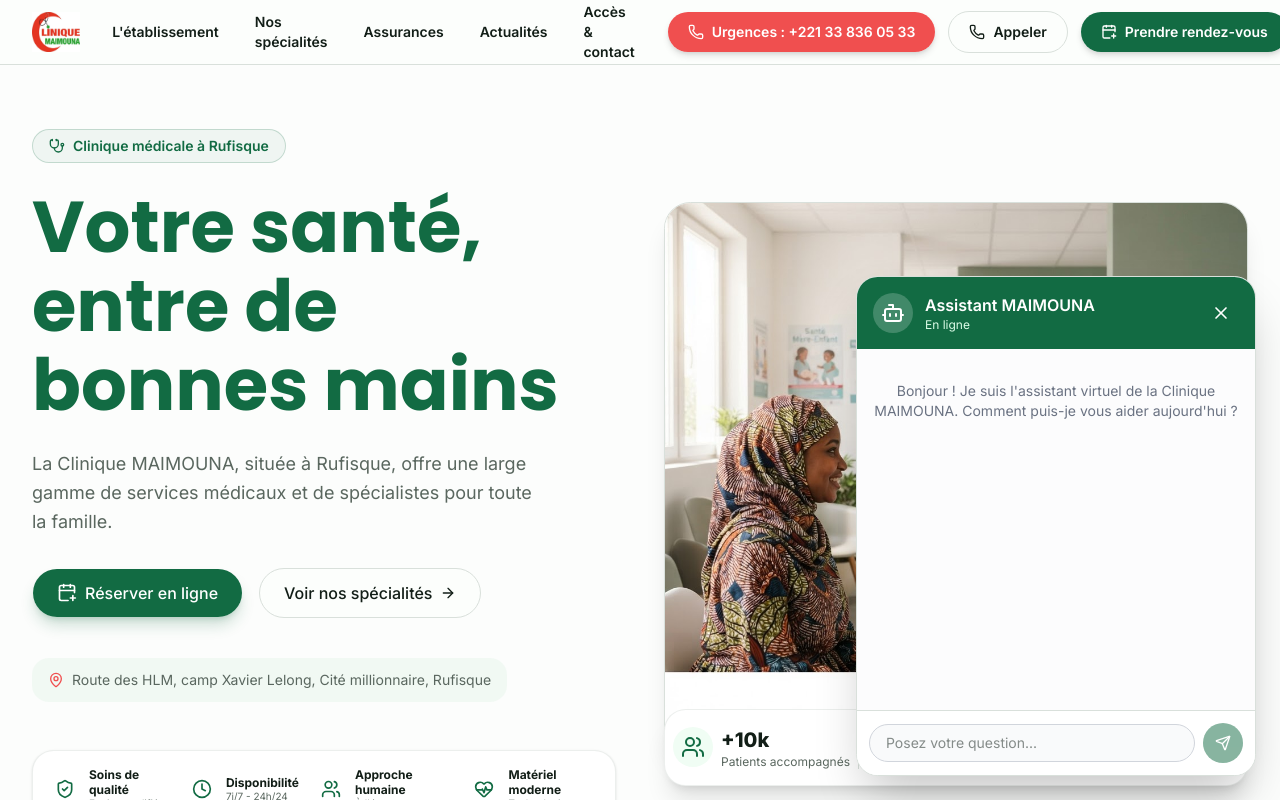
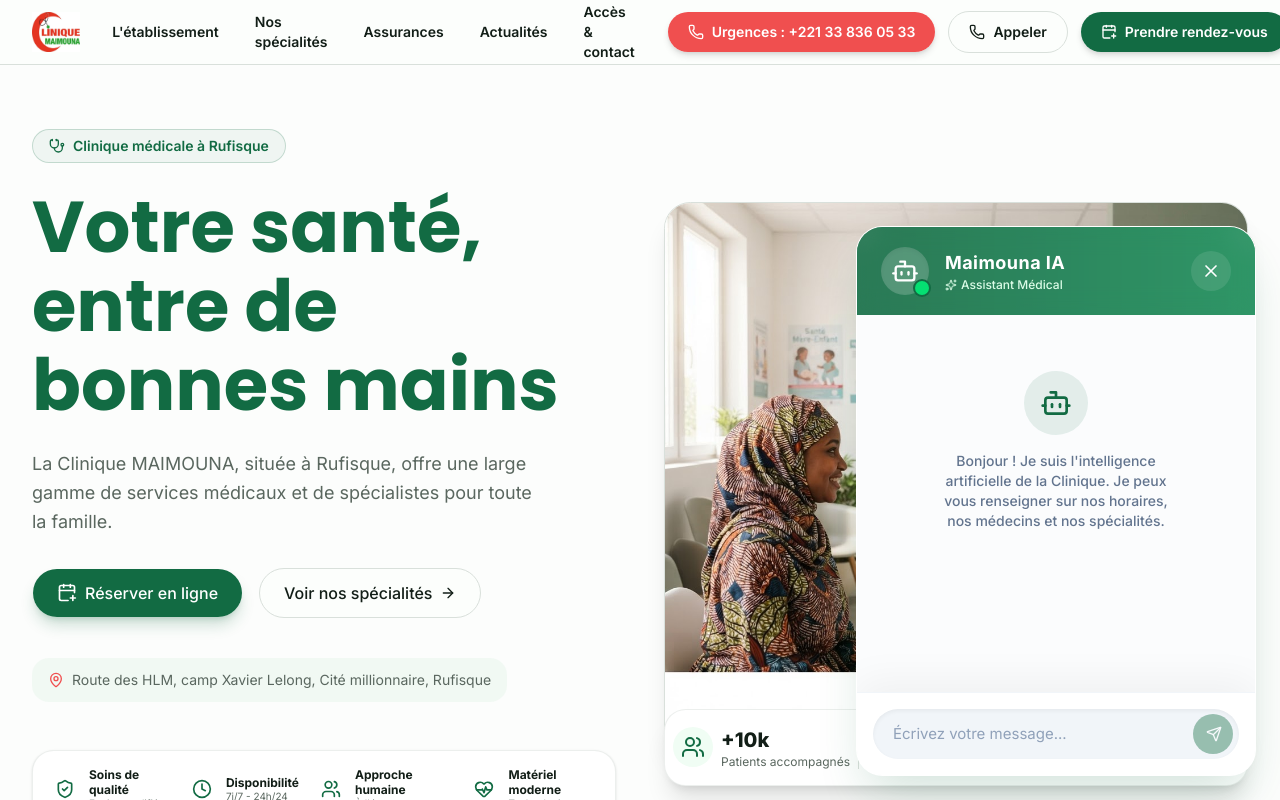
Before and after one commit to mactar27/clinique, a Next.js app: page / in a window 1280 px wide. Both pictures are taken after a click on the button "Ouvrir le chat avec notre assistant". Shown: the top 800 px of the page. Built offline with nearby package versions, Linux system fonts and the light colour scheme.

Commit message:
style: vastly improve gemini chatbot ui with premium aesthetics

```diff
--- a/components/gemini-chat.tsx
+++ b/components/gemini-chat.tsx
@@ -1,99 +1,122 @@
 "use client"
 
-import { useState } from "react"
+import { useState, useEffect, useRef } from "react"
 import { useChat } from "@ai-sdk/react"
-import { MessageCircle, X, Send, Bot, User } from "lucide-react"
+import { MessageCircle, X, Send, Bot, Sparkles } from "lucide-react"
 
 export function GeminiChat() {
   const [isOpen, setIsOpen] = useState(false)
   const { messages, input, handleInputChange, handleSubmit, isLoading } = useChat()
+  const messagesEndRef = useRef<HTMLDivElement>(null)
+
+  // Auto-scroll to bottom
+  useEffect(() => {
+    messagesEndRef.current?.scrollIntoView({ behavior: "smooth" })
+  }, [messages, isLoading])
 
   if (!isOpen) {
     return (
       <button
         onClick={() => setIsOpen(true)}
-        className="fixed bottom-6 right-6 z-50 flex h-14 w-14 items-center justify-center rounded-full bg-[#126b43] text-white shadow-lg transition-transform hover:scale-110 hover:shadow-xl focus:outline-none focus:ring-2 focus:ring-[#126b43] focus:ring-offset-2 animate-in fade-in slide-in-from-bottom-5 duration-500"
+        className="fixed bottom-6 right-6 z-50 flex h-16 w-16 items-center justify-center rounded-full bg-gradient-to-tr from-[#0d5032] to-[#126b43] text-white shadow-2xl transition-all duration-300 hover:scale-110 hover:shadow-[#126b43]/50 focus:outline-none animate-in fade-in slide-in-from-bottom-5"
         aria-label="Ouvrir le chat avec notre assistant"
       >
-        <MessageCircle className="h-7 w-7" />
-        <span className="absolute right-0 top-0 block h-3.5 w-3.5 rounded-full bg-red-500 ring-2 ring-white" />
+        <MessageCircle className="h-8 w-8" />
+        <span className="absolute right-0 top-0 flex h-4 w-4">
+          <span className="animate-ping absolute inline-flex h-full w-full rounded-full bg-red-400 opacity-75"></span>
+          <span className="relative inline-flex rounded-full h-4 w-4 bg-red-500 border-2 border-white"></span>
+        </span>
       </button>
     )
   }
 
   return (
-    <div className="fixed bottom-6 right-6 z-50 flex h-[500px] w-[350px] flex-col overflow-hidden rounded-2xl border bg-white shadow-2xl animate-in fade-in slide-in-from-bottom-10 sm:w-[400px]">
-      {/* Header */}
-      <div className="flex items-center justify-between bg-[#126b43] p-4 text-white">
-        <div className="flex items-center gap-3">
-          <div className="flex h-10 w-10 items-center justify-center rounded-full bg-white/20">
-            <Bot className="h-6 w-6" />
+    <div className="fixed bottom-6 right-6 z-50 flex h-[550px] w-[90vw] flex-col overflow-hidden rounded-3xl border border-white/20 bg-white shadow-2xl shadow-[#126b43]/20 animate-in fade-in slide-in-from-bottom-10 sm:w-[400px] backdrop-blur-xl">
+      {/* Header avec Glassmorphism */}
+      <div className="relative flex items-center justify-between bg-gradient-to-r from-[#126b43] to-[#188a56] px-6 py-5 text-white">
+        <div className="absolute inset-0 bg-white/10 backdrop-blur-md"></div>
+        <div className="relative z-10 flex items-center gap-4">
+          <div className="relative flex h-12 w-12 items-center justify-center rounded-full bg-white/20 shadow-inner">
+            <Bot className="h-7 w-7 text-white" />
+            <span className="absolute bottom-0 right-0 block h-3.5 w-3.5 rounded-full bg-green-400 ring-2 ring-[#126b43]" />
           </div>
           <div>
-            <h3 className="font-semibold">Assistant MAIMOUNA</h3>
-            <p className="text-xs text-green-100">En ligne</p>
+            <h3 className="text-lg font-bold tracking-wide">Maimouna IA</h3>
+            <p className="flex items-center gap-1 text-xs font-medium text-green-100">
+              <Sparkles className="h-3 w-3" /> Assistant Médical
+            </p>
           </div>
         </div>
         <button
           onClick={() => setIsOpen(false)}
-          className="rounded-full p-2 hover:bg-white/20 transition-colors"
+          className="relative z-10 rounded-full bg-white/10 p-2.5 transition-all hover:bg-white/30 hover:rotate-90"
         >
           <X className="h-5 w-5" />
         </button>
       </div>
 
       {/* Messages */}
-      <div className="flex-1 overflow-y-auto p-4 space-y-4 bg-gray-50/50">
+      <div className="flex-1 overflow-y-auto bg-slate-50/50 p-6 space-y-6">
         {messages.length === 0 && (
-          <div className="text-center text-sm text-gray-500 mt-4">
-            Bonjour ! Je suis l'assistant virtuel de la Clinique MAIMOUNA. Comment puis-je vous aider aujourd'hui ?
+          <div className="mt-8 flex flex-col items-center justify-center space-y-4 text-center">
+            <div className="flex h-16 w-16 items-center justify-center rounded-full bg-[#126b43]/10 text-[#126b43]">
+              <Bot className="h-8 w-8" />
+            </div>
+            <p className="text-sm font-medium text-slate-500 max-w-[250px]">
+              Bonjour ! Je suis l'intelligence artificielle de la Clinique. Je peux vous renseigner sur nos horaires, nos médecins et nos spécialités.
+            </p>
           </div>
         )}
+
         {messages.map((m) => (
           <div
             key={m.id}
             className={`flex w-full ${m.role === "user" ? "justify-end" : "justify-start"}`}
           >
             <div
-              className={`max-w-[80%] rounded-2xl px-4 py-2 text-sm ${
+              className={`max-w-[85%] rounded-3xl px-5 py-3 text-[15px] leading-relaxed shadow-sm ${
                 m.role === "user"
-                  ? "bg-[#126b43] text-white rounded-br-none"
-                  : "bg-gray-200 text-gray-800 rounded-bl-none"
+                  ? "bg-gradient-to-tr from-[#126b43] to-[#188a56] text-white rounded-br-sm"
+                  : "bg-white text-slate-800 border border-slate-100 rounded-bl-sm"
               }`}
             >
               {m.content}
             </div>
           </div>
         ))}
+
         {isLoading && (
           <div className="flex w-full justify-start">
-            <div className="max-w-[80%] rounded-2xl px-4 py-2 text-sm bg-gray-200 text-gray-800 rounded-bl-none flex gap-1">
-              <span className="animate-bounce">•</span>
-              <span className="animate-bounce delay-100">•</span>
-              <span className="animate-bounce delay-200">•</span>
+            <div className="max-w-[80%] rounded-3xl px-5 py-4 text-sm bg-white border border-slate-100 text-slate-800 rounded-bl-sm shadow-sm flex items-center gap-1.5">
+              <span className="h-2 w-2 rounded-full bg-[#126b43] animate-bounce"></span>
+              <span className="h-2 w-2 rounded-full bg-[#126b43] animate-bounce [animation-delay:0.2s]"></span>
+              <span className="h-2 w-2 rounded-full bg-[#126b43] animate-bounce [animation-delay:0.4s]"></span>
             </div>
           </div>
         )}
+        <div ref={messagesEndRef} />
       </div>
 
       {/* Input */}
       <form
         onSubmit={handleSubmit}
-        className="border-t bg-white p-3 flex items-center gap-2"
+        className="bg-white p-4 shadow-[0_-10px_40px_rgba(0,0,0,0.05)] border-t border-slate-100"
       >
+        <div className="relative flex items-center">
           <input
             value={input}
             onChange={handleInputChange}
-          placeholder="Posez votre question..."
-          className="flex-1 rounded-full border border-gray-300 bg-gray-50 px-4 py-2 text-sm focus:border-[#126b43] focus:outline-none focus:ring-1 focus:ring-[#126b43]"
+            placeholder="Écrivez votre message..."
+            className="w-full rounded-full border-0 bg-slate-100 py-3.5 pl-5 pr-14 text-[15px] text-slate-800 placeholder:text-slate-400 focus:bg-white focus:outline-none focus:ring-2 focus:ring-[#126b43]/30 transition-all shadow-inner"
           />
           <button
             type="submit"
             disabled={!(input || "").trim() || isLoading}
-          className="flex h-10 w-10 items-center justify-center rounded-full bg-[#126b43] text-white disabled:opacity-50 hover:bg-[#0c4e30] transition-colors"
+            className="absolute right-1.5 flex h-10 w-10 items-center justify-center rounded-full bg-[#126b43] text-white shadow-md disabled:opacity-40 disabled:shadow-none hover:bg-[#0c4e30] transition-all hover:scale-105"
           >
-          <Send className="h-4 w-4" />
+            <Send className="h-4 w-4 ml-0.5" />
           </button>
+        </div>
       </form>
     </div>
   )
```
Lines whose indentation alone changed are shown as unchanged.
